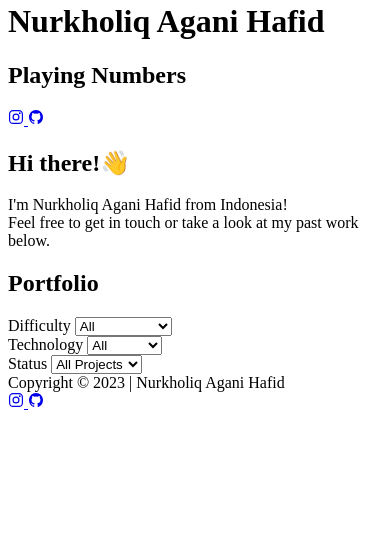
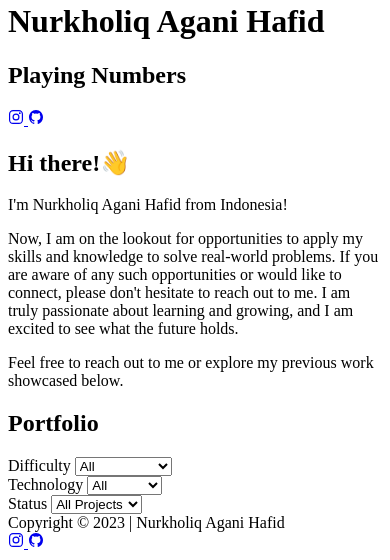
Before and after one commit to nurkholiqaganihafid/nurkholiqaganihafid.github.io, a plain HTML site: page index.html in a window 390 px wide. Shown: the part 420-980 px from the top of the page. Before the commit the page ends 844 px from the top, so only its background shows below. Drawn offline with nearby package versions, Linux system fonts and the light colour scheme.

```diff
--- a/index.html
+++ b/index.html
@@ -65,8 +65,13 @@
         <section id="about">
           <h2>Hi there!👋</h2>
           <p>
-            I'm Nurkholiq Agani Hafid from Indonesia! <br />
-            Feel free to get in touch or take a look at my past work below.
+            I'm Nurkholiq Agani Hafid from Indonesia! </p>
+            Now, I am on the lookout for opportunities to apply my skills and
+            knowledge to solve real-world problems. If you are aware of any such
+            opportunities or would like to connect, please don't hesitate to
+            reach out to me. I am truly passionate about learning and growing,
+            and I am excited to see what the future holds. </p>
+            Feel free to reach out to me or explore my previous work showcased below.
           </p>
         </section>
 
```
